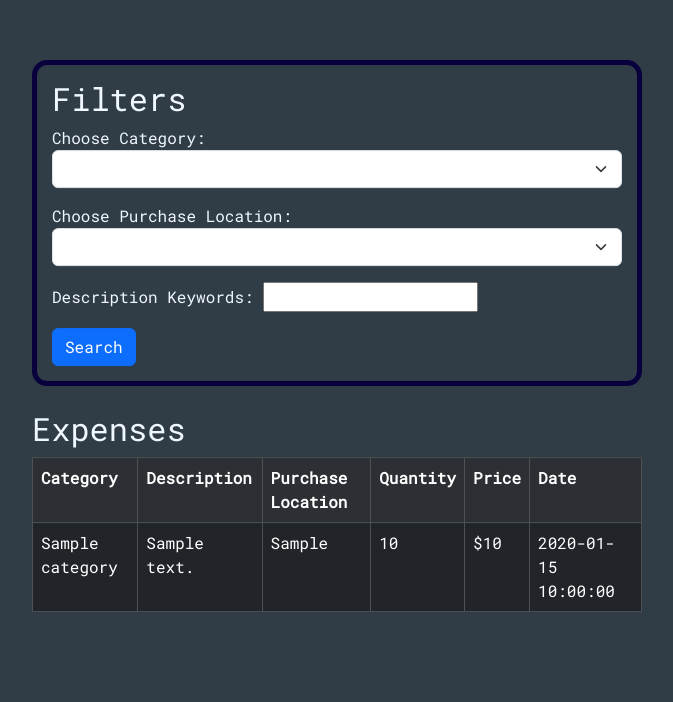
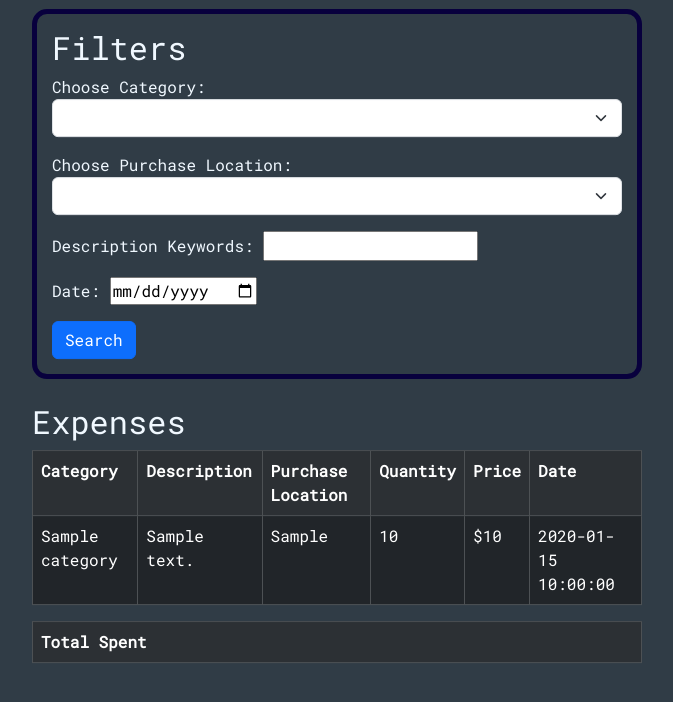
Before and after one commit to Carbar14/Personal-Finance-Tracker, a Flask app: template templates/analyzeExpenses.html in a window 1280 px wide. Shown: the part 56-758 px from the top of the page, without its empty margins (303-976 px from the left). Run offline with Flask 3, Linux system fonts and the light colour scheme; the template is opened without the code that fills it: most values are stand-ins (such as "Sample title", 1, 10 or a date in 2020); lists and menus that the app fills with data are empty.

Commit message:
added date filter to expense analysis

```diff
--- a/app.py
+++ b/app.py
@@ -151,15 +151,16 @@ def analyze():
     conn = get_db_connection()
     categories = conn.execute("SELECT DISTINCT category FROM expenses WHERE user_id = ?", (session["user_id"],)).fetchall()
     purchaseLocations = conn.execute("SELECT DISTINCT purchaseLocation FROM expenses WHERE user_id = ?", (session["user_id"],)).fetchall()
+
+    exps = conn.execute("SELECT * FROM expenses WHERE user_id = ?", (session["user_id"],))
     if request.method == "POST":
 
 
         # get filter selections
         categoryFilter = request.form.get("category")
         purchaseLocationFilter = request.form.get("purchaseLocation")
-        keywords = request.form.get("keywords")
+        keywordsFilter = request.form.get("keywords")
+        dateFilter = request.form.get("date")
 
-        exps = conn.execute("SELECT * FROM expenses WHERE user_id = ? AND CASE WHEN ? != '' THEN category = ? ELSE 1 END AND CASE WHEN ? != '' THEN purchaseLocation = ? ELSE 1 END AND CASE WHEN ? != '' THEN description LIKE ? ELSE 1 END" , (session["user_id"], categoryFilter, categoryFilter, purchaseLocationFilter, purchaseLocationFilter, keywords, f'%{keywords}%'))
-
-
+        exps = conn.execute("SELECT * FROM expenses WHERE user_id = ? AND CASE WHEN ? != '' THEN category = ? ELSE 1 END AND CASE WHEN ? != '' THEN purchaseLocation = ? ELSE 1 END AND CASE WHEN ? != '' THEN description LIKE ? ELSE 1 END AND CASE WHEN ? != '' THEN date = ? ELSE 1 END" , (session["user_id"], categoryFilter, categoryFilter, purchaseLocationFilter, purchaseLocationFilter, keywordsFilter, f'%{keywordsFilter}%', dateFilter, dateFilter))
     return render_template("analyzeExpenses.html", categories=categories, purchaseLocations=purchaseLocations, expenses=exps)
--- a/templates/analyzeExpenses.html
+++ b/templates/analyzeExpenses.html
@@ -36,6 +36,12 @@
         <input type="text" name="keywords" id="keywords">
       </div>
 
+      <!-- date -->
+      <div class="mb-3">
+        <label for="date">Date:</label>
+        <input type="date" name="date" id="date">
+      </div>
+
       <!-- search button  -->
       <button type="submit" class="btn btn-primary">Search</button>
     </form>
@@ -67,6 +73,11 @@
           {% endfor %}
         </table>
       </div>
+      <table class="table table-dark table-striped table-bordered table-hover">
+        <tr>
+          <th scope="col">Total Spent</th>
+        </tr>
+      </table>
     </div>
     <div>
   </div>
```
Also changed, not shown: database.db, 1 other file.
